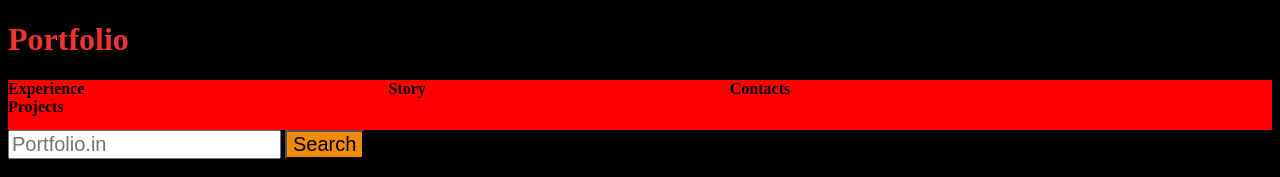
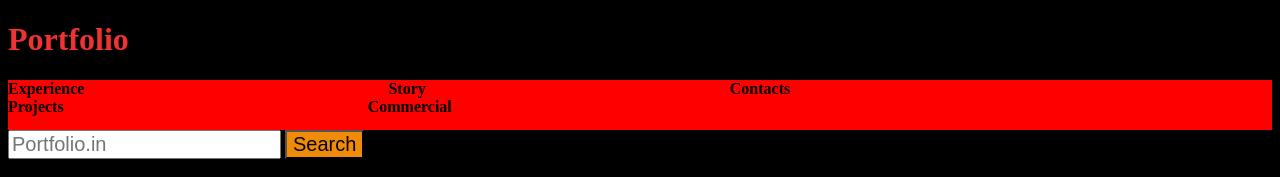
Before and after one commit to 89deeksha/demovscode, a plain HTML site: page Demo.html in a window 1280 px wide. Shown: the top 177 px of the page. Drawn offline with Linux system fonts and the light colour scheme.

Commit message:
Add demo

```diff
--- a/Demo.html
+++ b/Demo.html
@@ -17,6 +17,9 @@
     <b><a id="Story">Story</a></b>
     <b><a id="Contacts">Contacts</a></b>
     <b><a id="Projects">Projects</a></b>
+    <b><a id="Commercial">Commercial</a></b>
+
+
 
 
 </div>
@@ -63,4 +66,5 @@
     <!--Flex box-->
 
 
+
     </body>
```
